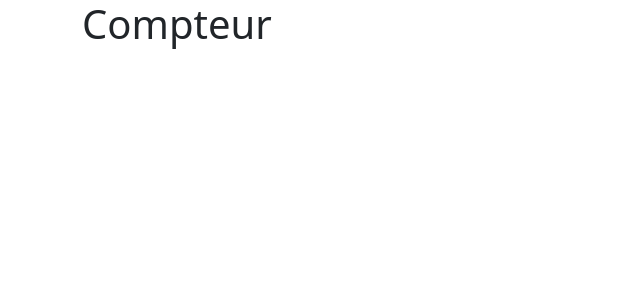
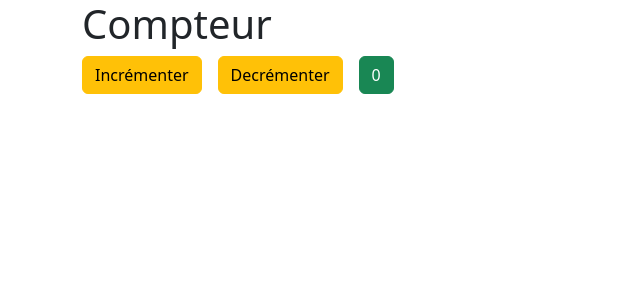
Before and after one commit to Elshindr/diginamic2022-M07, a React (Create React App) app in the folder react/counter/: page / in a window 1280 px wide. Shown: the top 300 px of the page, without its empty margins (0-640 px from the left). Built offline with nearby package versions, Linux system fonts and the light colour scheme.

Commit message:
React avec un state et des props.

```diff
--- a/react/counter/src/components/App.js
+++ b/react/counter/src/components/App.js
@@ -1,9 +1,28 @@
 import './App.css';
+import Counter from './Counter';
+import { useState } from 'react';
 
-function App() {
+function App({title}) {
+  // Destructuring pour gérer le state
+  const [counter, setCounter] = useState(0);
+  /* const maVariable = useState(0)[0];
+  const setMaVariable = useState(0)[1]; */
+  const increment = () => {
+    setCounter(counter + 1);
+  }
+  const decrement = () => {
+    setCounter(counter - 1);
+  }
   return (
     <div className="App container">
       <h1>Compteur</h1>
+      <button
+      onClick={increment}
+      className="btn btn-warning me-3">Incrémenter</button>
+      <button
+      onClick={decrement}
+      className="btn btn-warning me-3">Decrémenter</button>
+      <Counter counter={counter} />
     </div>
   );
 }
--- /dev/null
+++ b/react/counter/src/components/Counter.js
@@ -0,0 +1,7 @@
+const Counter = (props) => {
+  return (
+    <button className="btn btn-success">{props.counter}</button>
+  );
+}
+
+export default Counter;
```
Also changed, not shown: react/counter/src/index.js (line endings or trailing spaces).
